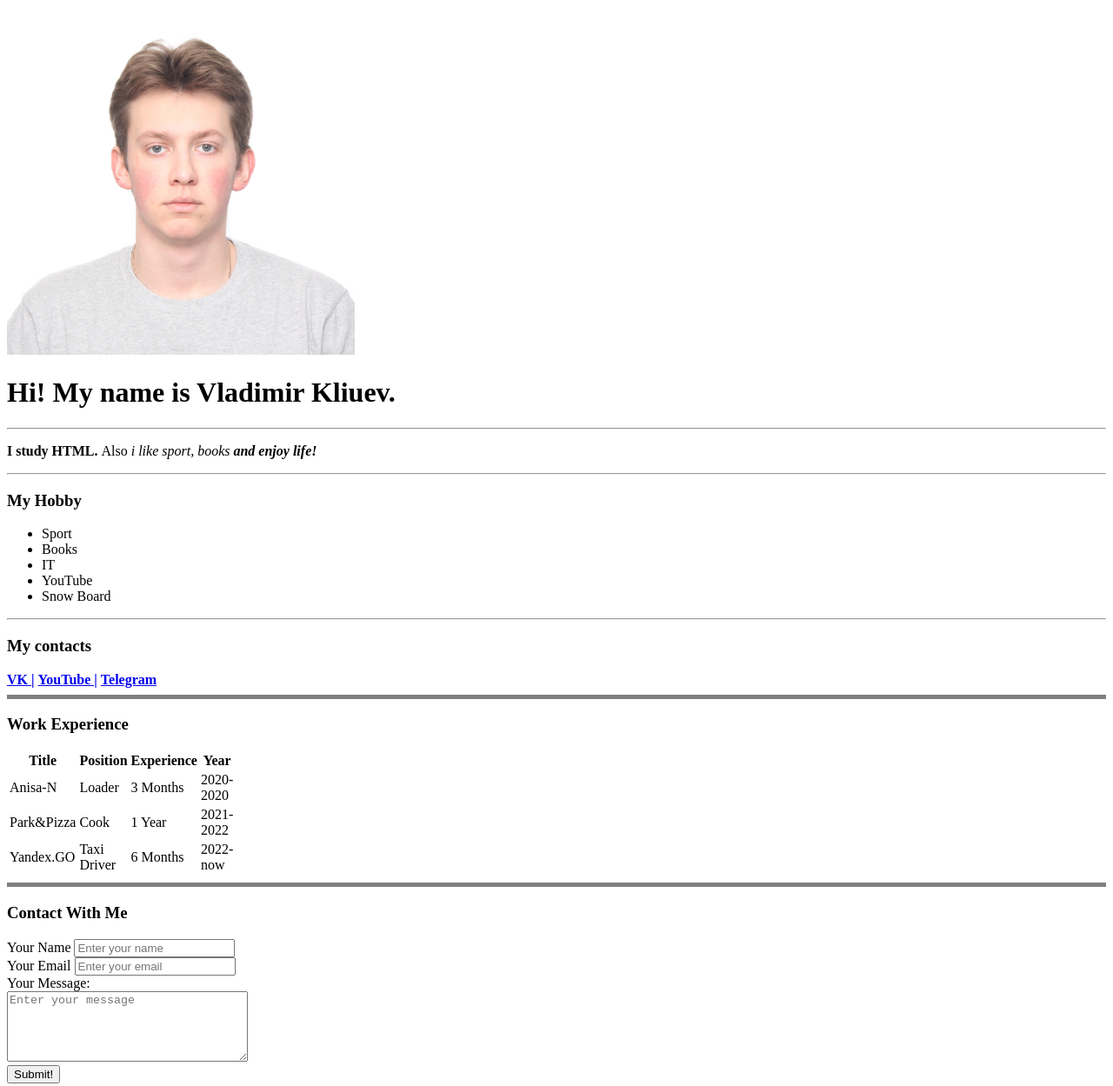
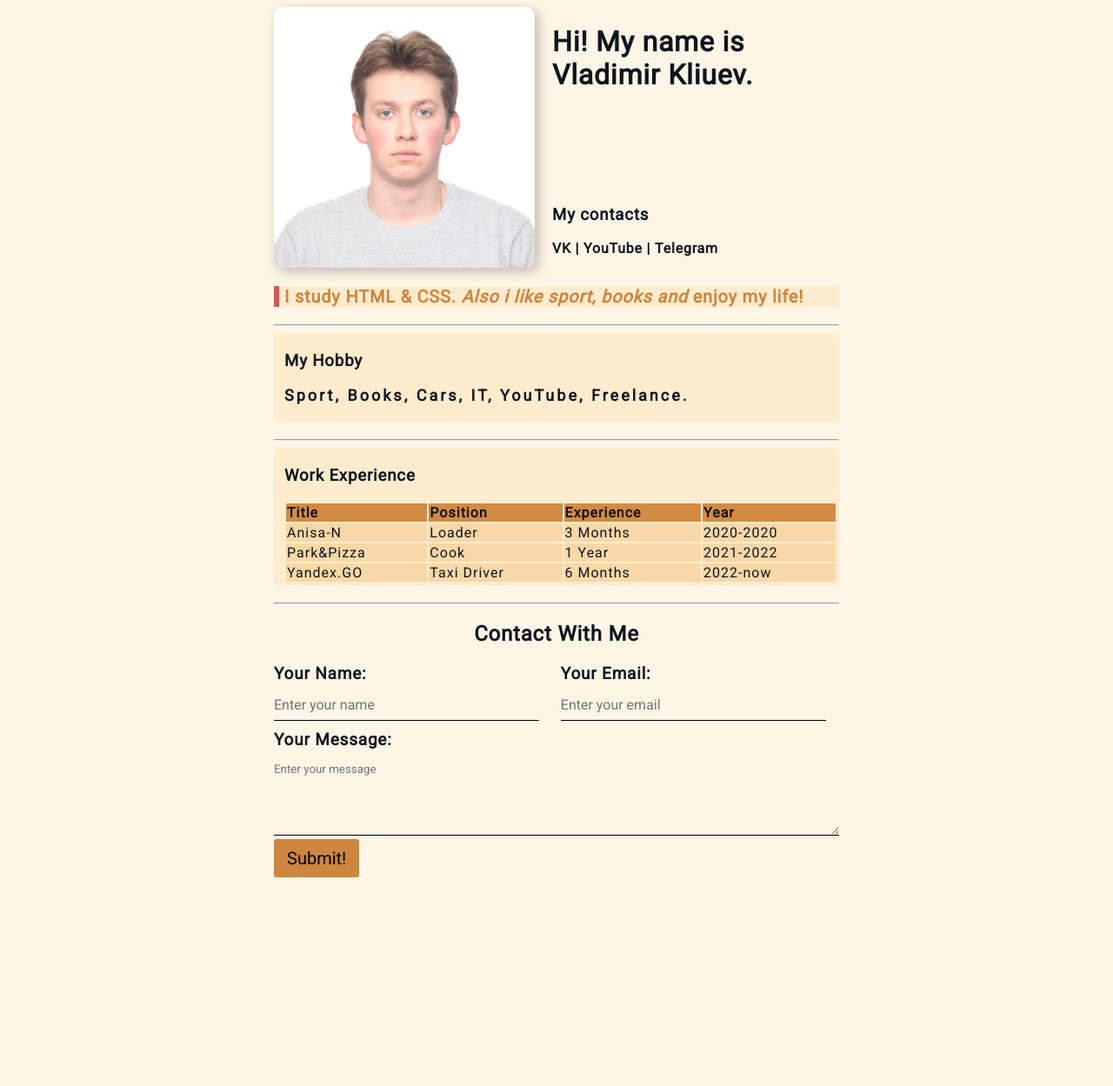
Before and after one commit to mnevpadlu/resume, a plain HTML site: page index.html in a window 1280 px wide. Shown: the whole page at 87% size. After the commit the page ends 1017 px from the top, so only its background shows below. Drawn offline with Linux system fonts and the light colour scheme.

Commit message:
Add styles

```diff
--- /dev/null
+++ b/index.css
@@ -0,0 +1,166 @@
+@import url('https://fonts.googleapis.com/css2?family=Roboto&display=swap');
+
+body {
+    font-family: 'Roboto', sans-serif;
+    font-size: 16px;
+    letter-spacing: 0.8px;
+    background: #FDF5E6;
+    color: #0f141e;
+}
+
+
+.contacts{
+    padding-top: 90px;
+}
+
+.thed {
+    text-align: left;
+    background: #d38b43;
+}
+
+@media (max-width: 650px){
+    .info {
+       display: block;
+       text-align: center;
+    }
+}
+
+.info {
+    display: flex;
+}
+
+.info-2{
+    padding-left: 20px;
+}
+
+.table {
+    letter-spacing: 1px;
+}
+.table tbody:nth-child(even), .table tbody:nth-child(3){
+    background: #f8d8a8;
+}
+
+
+.hobby p{
+    font-weight: 600;
+    font-size: large;
+    letter-spacing: 3px;
+ }
+ /*
+.hobby ul{
+    list-style: none;
+    padding: 0;
+    margin: 0;
+     margin-bottom: 10px;
+ }
+.hobby ul li{
+    margin-bottom: 6px;
+    padding-left: 4px;
+} */
+
+
+.paragraf{
+    padding-top: 1px ;
+}
+.paragraf p {
+    border-left: 6px solid #CD5C5C ;
+    padding-left: 6px;
+    background: #FFEBCD;
+    color: #CD853F ;
+    font-size: 20px;
+
+}
+
+.card {
+    border: 2px solid #FFEBCD;
+    border-radius: 5px;
+    background: #FFEBCD;
+    padding-left: 10px;
+    margin-bottom: 20px;
+}
+
+.container  {
+ margin: auto;
+ max-width: 650px;
+}
+.img {
+    box-shadow: 4px 4px 14px rgba(0, 0, 0, 0.25);
+    border-radius: 10px;
+}
+
+a {
+    color: #0f141e;
+    text-decoration: none;
+    transition: all .2s;
+}
+a:hover {
+    font-size: 1.5rem;
+}
+a:visited{
+    color: grey;
+}
+.btn {
+    padding: 10px 15px;
+    border: none;
+    background: #CD853F;
+    border-radius: 3px;
+    cursor: pointer;
+    font-family: inherit;
+    transition: all .2s;
+    font-size: 20px;
+}
+.btn:hover {
+    font-size: 1.5rem;
+    opacity: 0.9;
+}
+
+.form h2{
+    text-align: center;
+}
+
+.form-row{
+margin-bottom: 10px;
+/* display: flex; */
+}
+.form-row .form-group{
+    display: inline-block;
+    margin-right: 20px;
+    width: calc( 50% - 20px );
+    /* width: 50%; */
+}
+.form-row .form-group:last-child{
+    margin-right: 0;
+}
+
+@media (max-width: 650px){
+    .form-row{
+        display: block;
+    }
+    .form-row .form-group{
+        width: 100%;
+        margin-right: 0;
+        margin-bottom: 10px;
+    }
+}
+
+.form-group label{
+    display: block;
+    font-size: 19px;
+    font-weight: bolder;
+}
+.form-group input{
+    font-size: 16px;
+}
+.form-group input,
+.form-group textarea{
+    width: 100%;
+    border: none;
+    box-sizing: border-box;
+    background: transparent;
+    border-bottom: 1px solid black;
+    color: #000;
+    padding: 15px 0 8px 0;
+    outline: none;
+    font-family: inherit;
+
+}
--- a/index.html
+++ b/index.html
@@ -7,39 +7,51 @@
     <meta name=" keywords" content="IT Technologies, HTML, CSS, JS, Work.">
     <meta name="description" content="Hi! My names Vladimir. This is my personal site" >
     <title>Hello WRLD!</title>
+    <link rel="stylesheet" href="index.css">
 </head>
 <body>
-    <img src="Green.jpg" alt="Ooops..." width="400">
+<div class="container">
+
+    <div class="info">
+
+    <img class="img" src="Green.jpg" alt="Ooops..." width="300">
+
+<div class="info-2">
 
     <h1>Hi! My name is Vladimir Kliuev.</h1>
 
-    <hr>
+    <div class="contacts">
 
-    <p><strong>I study HTML. </strong> Also <em>i like sport, books</em> <strong><em>and enjoy life!</em></strong> </p>
+        <h3>My contacts</h3>
+        <a href="https://vk.com/3x6gd" target="_blank"><strong>VK |</strong></a>
+        <a href="https://www.youtube.com/channel/UCdHudOxYBlFZm_aq0anjwIA" target="_blank"><strong>YouTube |</strong></a>
+        <a href="https://web.telegram.org/z/#-1850144913" target="_blank"><strong>Telegram </strong></a>
+    </div>
+    </div>
+    </div>
+
+
+
+<div class="paragraf">
+    <p><strong>I study HTML & CSS.<em> Also i like sport, books and</em> <em></em>enjoy my life!</strong></p>
+</div>
+
 
     <hr>
+<div class="card hobby">
 <h3>My Hobby</h3>
-<ul>
-    <li>Sport</li>
-    <li>Books</li>
-    <li>IT</li>
-    <li>YouTube</li>
-    <li>Snow Board</li>
-</ul>
+ <p>Sport, Books, Cars, IT, YouTube, Freelance.</p>
+</div>
 
-    <hr>
+<hr>
 
-    <h3>My contacts</h3>
-    <a href="https://vk.com/3x6gd" target="_blank"><strong>VK |</strong></a>
-    <a href="https://www.youtube.com/channel/UCdHudOxYBlFZm_aq0anjwIA" target="_blank"><strong>YouTube |</strong></a>
-    <a href="https://web.telegram.org/z/#-1850144913" target="_blank"><strong>Telegram </strong></a>
 
-    <hr size="5" noshade>
 
+<div class="card">
     <h3>Work Experience</h3>
 
-<table width="250">
-    <thead>
+<table  width=100%  class="table">
+    <thead class="thed">
     <tr>
         <th>Title</th>
         <th>Position</th>
@@ -73,34 +85,34 @@
     </tr>
     </tbody>
 </table>
+</div>
 
-<hr size="5" noshade>
+<hr>
 
-<h3>Contact With Me</h3>
-    <form>
-        <div>
-         <label for="name">Your Name</label>
+<div class="form-row">
+    <form action="/" class="form">
+        <h2>Contact With Me</h2>
+        <div class="form-group">
+         <label for="name">Your Name:</label>
          <input type="text" id="name" placeholder="Enter your name">
         </div>
 
-        <div>
-         <label for="email">Your Email</label>
+        <div class="form-group">
+         <label for="email">Your Email:</label>
          <input type="email" id="email" placeholder="Enter your email">
         </div>
+    </div>
 
-<div>
-   Your Message:
-</div>
 
-        <div>
-         <label for="message"></label>
+        <div class="form-group">
+         <label for="message">Your Message:</label>
          <textarea name="message" id="message" cols="32" rows="5" placeholder="Enter your message"></textarea>
         </div>
 
-        <button type="submit">Submit!</button>
+        <button class="btn" type="submit">Submit!</button>
 
     </form>
-
+</div>
 </body>
 </html>
 <!-- h1-h6 заголовок
```
